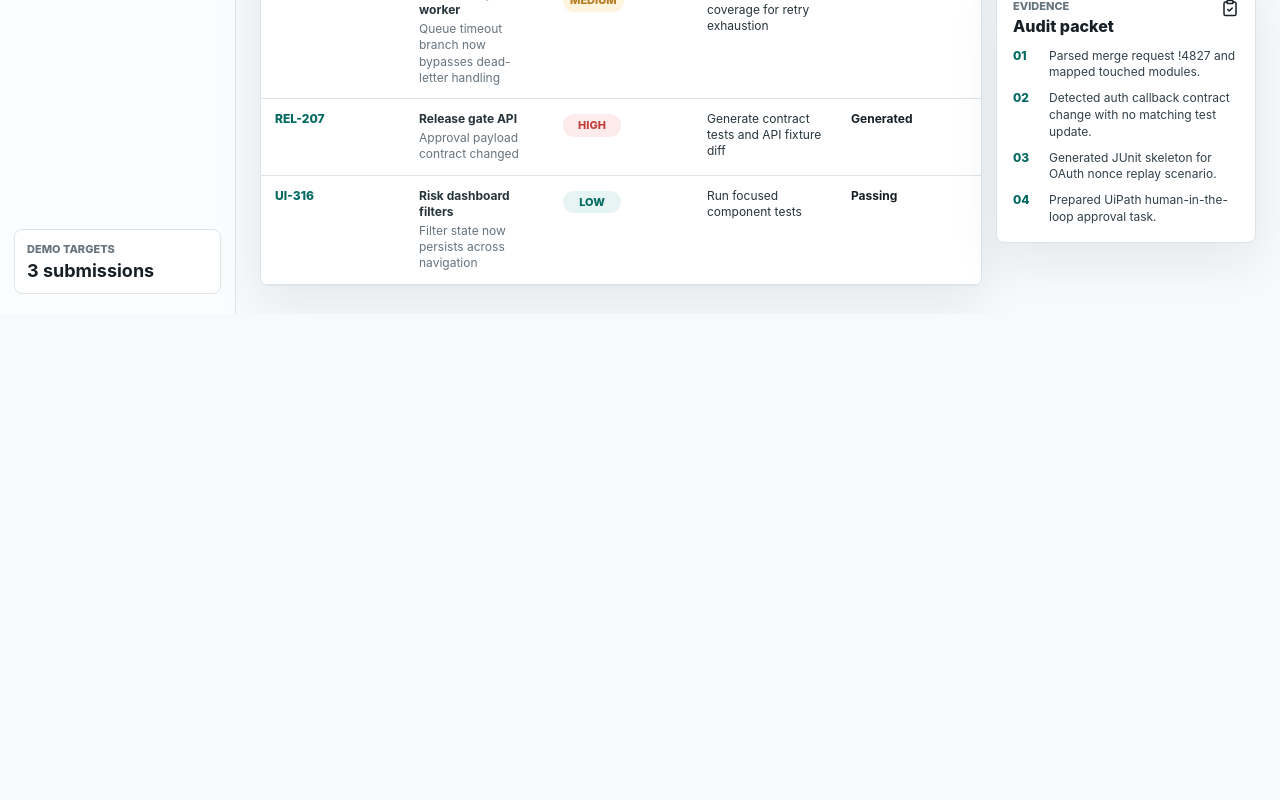
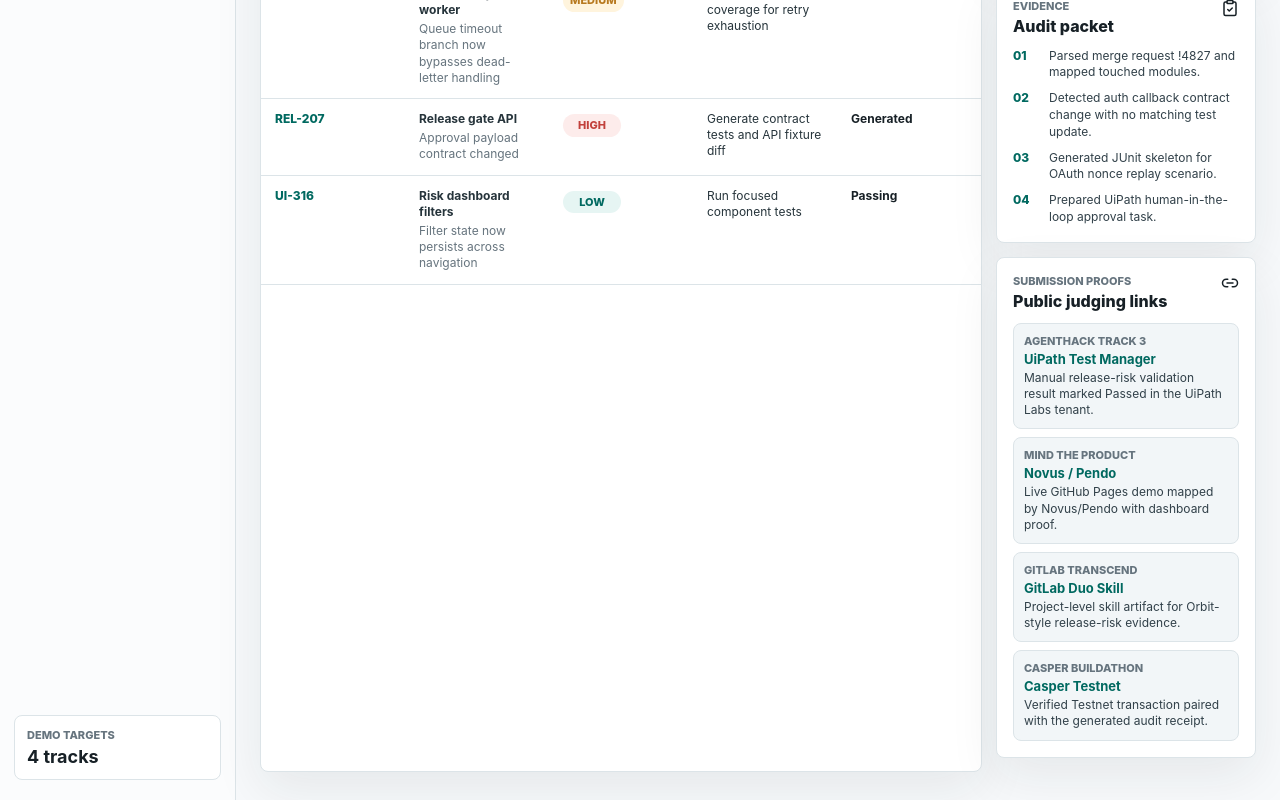
Before and after one commit to zemeng2015/enterprise-ai-engineering-orchestrator, a React (Vite) app: page / in a window 1280 px wide. Shown: the part 719-1519 px from the top of the page. Before the commit the page ends 1033 px from the top, so only its background shows below. Built offline with nearby package versions, Linux system fonts and the light colour scheme.

Commit message:
Add public submission proof links

```diff
--- a/src/App.tsx
+++ b/src/App.tsx
@@ -15,7 +15,7 @@ import {
   Sparkles,
   TestTube2,
 } from "lucide-react";
-import { casperAuditProof, evidenceLog, HackathonMode, positioning, tests, workflow } from "./data/demoData";
+import { casperAuditProof, evidenceLog, HackathonMode, positioning, proofLinks, tests, workflow } from "./data/demoData";
 
 const nav = [
   { label: "Release Risk", icon: Activity },
@@ -93,7 +93,7 @@ function App() {
 
         <div className="sidebar-footer">
           <span className="tiny-label">Demo targets</span>
-          <strong>3 submissions</strong>
+          <strong>4 tracks</strong>
         </div>
       </aside>
 
@@ -278,6 +278,25 @@ function App() {
             </ol>
           </section>
 
+          <section className="panel proof-panel">
+            <div className="panel-header compact">
+              <div>
+                <span className="tiny-label">Submission Proofs</span>
+                <h2>Public judging links</h2>
+              </div>
+              <Link2 size={18} />
+            </div>
+            <div className="proof-list">
+              {proofLinks.map((proof) => (
+                <a href={proof.href} target="_blank" rel="noreferrer" key={proof.href}>
+                  <span>{proof.target}</span>
+                  <strong>{proof.label}</strong>
+                  <p>{proof.note}</p>
+                </a>
+              ))}
+            </div>
+          </section>
+
           {mode === "casper" ? (
             <section className="panel casper-panel">
               <div className="panel-header compact">
--- a/src/data/demoData.ts
+++ b/src/data/demoData.ts
@@ -15,6 +15,13 @@ export type WorkflowStep = {
   agent: string;
   status: "complete" | "active" | "pending";
   evidence: string;
+};
+
+export type ProofLink = {
+  label: string;
+  target: string;
+  href: string;
+  note: string;
 };
 
 export const positioning = {
@@ -117,6 +124,33 @@ export const evidenceLog = [
   "Prepared UiPath human-in-the-loop approval task.",
 ];
 
+export const proofLinks: ProofLink[] = [
+  {
+    label: "UiPath Test Manager",
+    target: "AgentHack Track 3",
+    href: "https://raw.githubusercontent.com/zemeng2015/enterprise-ai-engineering-orchestrator/main/docs/uipath-test-manager-execution-passed.png",
+    note: "Manual release-risk validation result marked Passed in the UiPath Labs tenant.",
+  },
+  {
+    label: "Novus / Pendo",
+    target: "Mind the Product",
+    href: "https://raw.githubusercontent.com/zemeng2015/enterprise-ai-engineering-orchestrator/main/docs/novus-dashboard-live-after-install.png",
+    note: "Live GitHub Pages demo mapped by Novus/Pendo with dashboard proof.",
+  },
+  {
+    label: "GitLab Duo Skill",
+    target: "GitLab Transcend",
+    href: "https://github.com/zemeng2015/enterprise-ai-engineering-orchestrator/blob/main/skills/release-risk-orbit/SKILL.md",
+    note: "Project-level skill artifact for Orbit-style release-risk evidence.",
+  },
+  {
+    label: "Casper Testnet",
+    target: "Casper Buildathon",
+    href: "https://testnet.cspr.live/transaction/6b2bad1bfd8fb5bd57d344310a0876c05ff454513df793b43f5b87e6e3f8af84",
+    note: "Verified Testnet transaction paired with the generated audit receipt.",
+  },
+];
+
 export const casperAuditProof = {
   auditId: "EAIO-2026-06-17-AUTH-142",
   decision: "hold-for-human-review",
--- a/src/styles.css
+++ b/src/styles.css
@@ -225,6 +225,7 @@ button {
     "risk workflow context"
     "tests tests approval"
     "tests tests evidence"
+    "tests tests proofs"
     "tests tests casper";
   gap: 14px;
 }
@@ -264,6 +265,11 @@ button {
 
 .evidence-panel {
   grid-area: evidence;
+  padding: 16px;
+}
+
+.proof-panel {
+  grid-area: proofs;
   padding: 16px;
 }
 
@@ -605,6 +611,47 @@ td span {
   font-weight: 800;
 }
 
+.proof-list {
+  display: grid;
+  gap: 8px;
+}
+
+.proof-list a {
+  display: grid;
+  gap: 3px;
+  min-width: 0;
+  padding: 10px;
+  border: 1px solid var(--line);
+  border-radius: 8px;
+  background: var(--surface-soft);
+  color: inherit;
+  text-decoration: none;
+}
+
+.proof-list a:hover {
+  border-color: var(--line-strong);
+  background: var(--teal-soft);
+}
+
+.proof-list a span {
+  color: var(--muted);
+  font-size: 11px;
+  font-weight: 760;
+  text-transform: uppercase;
+}
+
+.proof-list a strong {
+  color: var(--teal-dark);
+  font-size: 13px;
+}
+
+.proof-list a p {
+  margin: 0;
+  color: #314049;
+  font-size: 12px;
+  line-height: 1.35;
+}
+
 .receipt-list {
   display: grid;
   gap: 8px;
@@ -672,6 +719,7 @@ td span {
       "workflow approval"
       "tests tests"
       "evidence evidence"
+      "proofs proofs"
       "casper casper";
   }
 }
@@ -730,6 +778,7 @@ td span {
       "approval"
       "tests"
       "evidence"
+      "proofs"
       "casper";
   }
 
```
